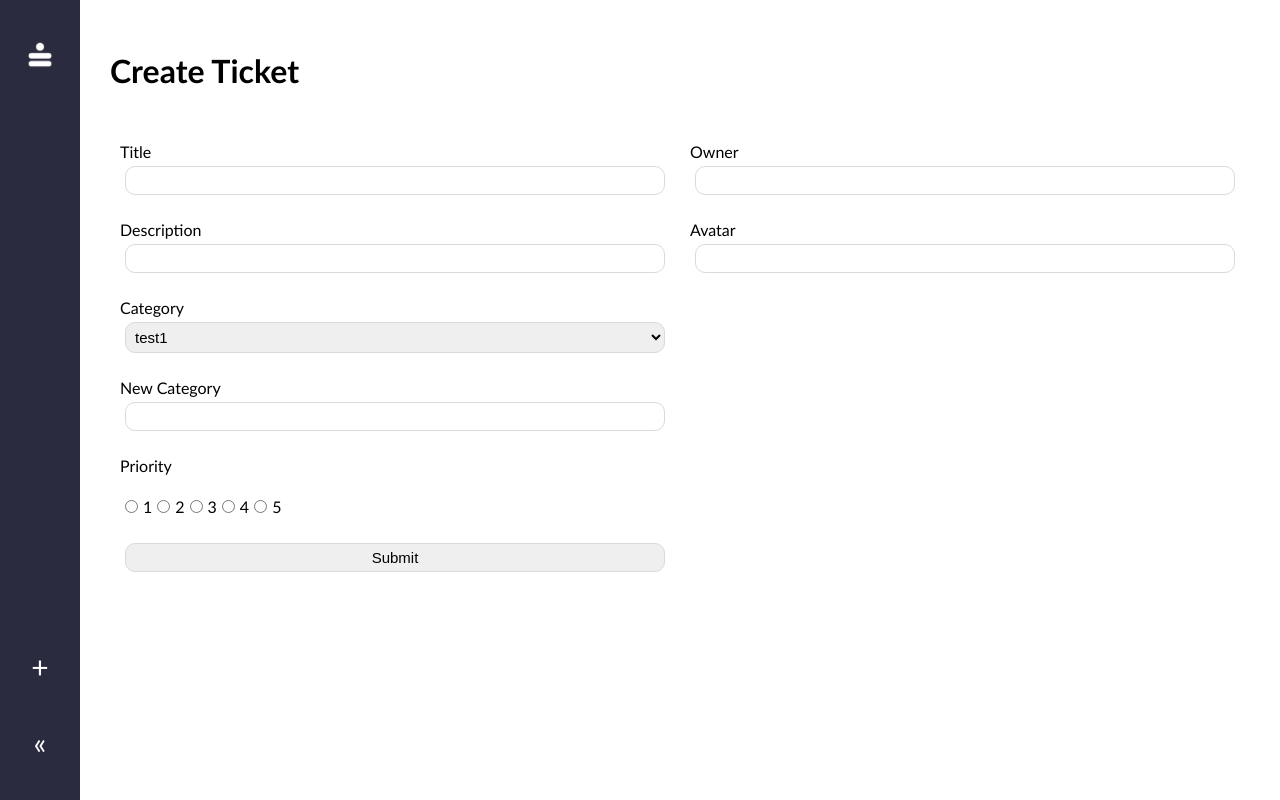
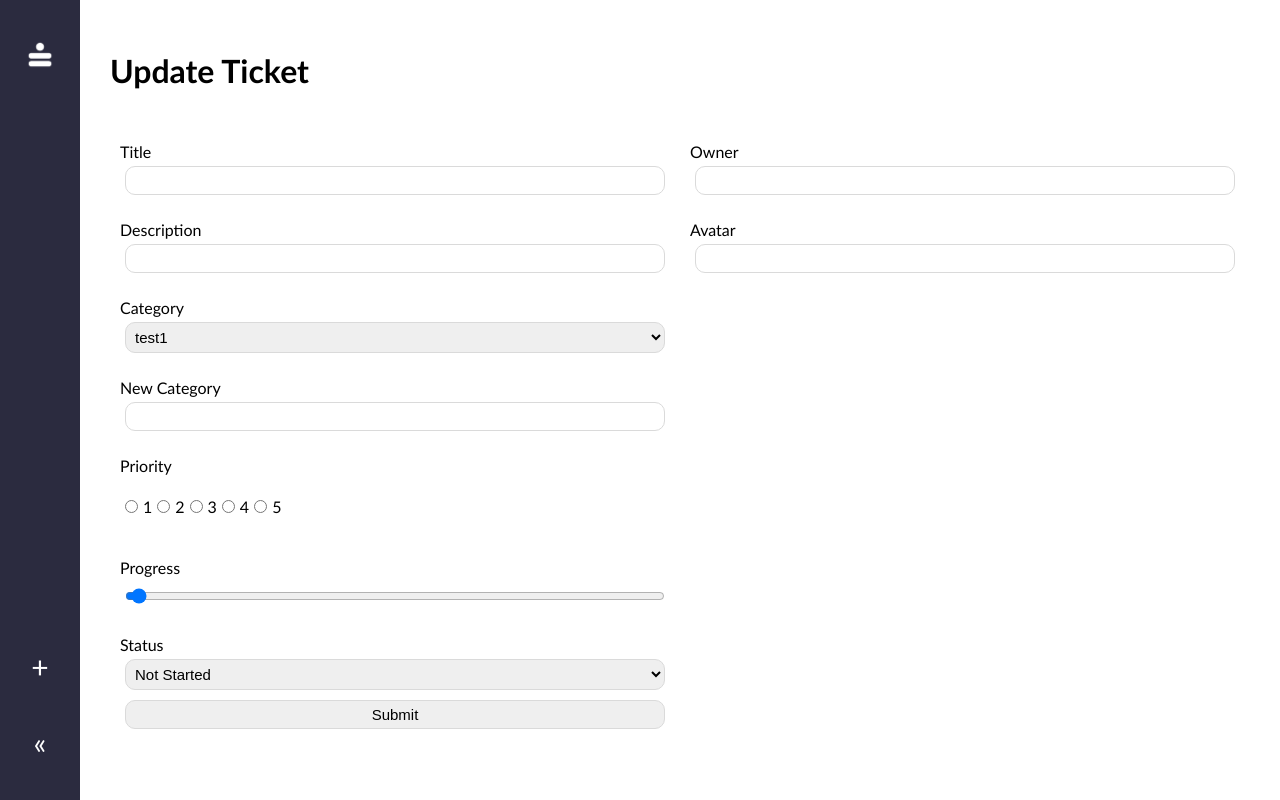
Before and after one commit to marksayers46/team-manager, a React (Create React App) app: page /ticket in a window 1280 px wide. Built offline with nearby package versions, Linux system fonts and the light colour scheme.

Commit message:
made changes tp progress container

```diff
--- a/src/pages/TicketPage.js
+++ b/src/pages/TicketPage.js
@@ -1,5 +1,5 @@
 import { useState } from 'react'
-
+import axios from 'axios'
 
 const TicketPage = () => {
   const [formData, setFormData] = useState({
@@ -8,12 +8,16 @@ const TicketPage = () => {
     timestamp: new Date().toISOString()
   })
 
-const editMode = false
+const editMode = true
 
 const categories = ['test1', 'test2', 'test3', 'test4']
 
 const handleSubmit = async (e) => {
   e.preventDefault()
+
+  if (!editMode) {
+
+  }
   // console.log('submitted')
 }
 
@@ -27,7 +31,7 @@ const handleChange = (e) => {
     })
   )
 }
-console.log(formData)
+// console.log(formData)
 
   return (
     <div className="ticket">
@@ -133,6 +137,7 @@ console.log(formData)
 
             {editMode &&
             <>
+            <label htmlFor="progress">Progress</label>
             <input
               type="range"
               id="progress"
@@ -142,7 +147,6 @@ console.log(formData)
               max="100"
               onChange={handleChange}
             />
-            <label htmlFor="progress">Progress</label>
 
 
             <label>Status</label>
```
